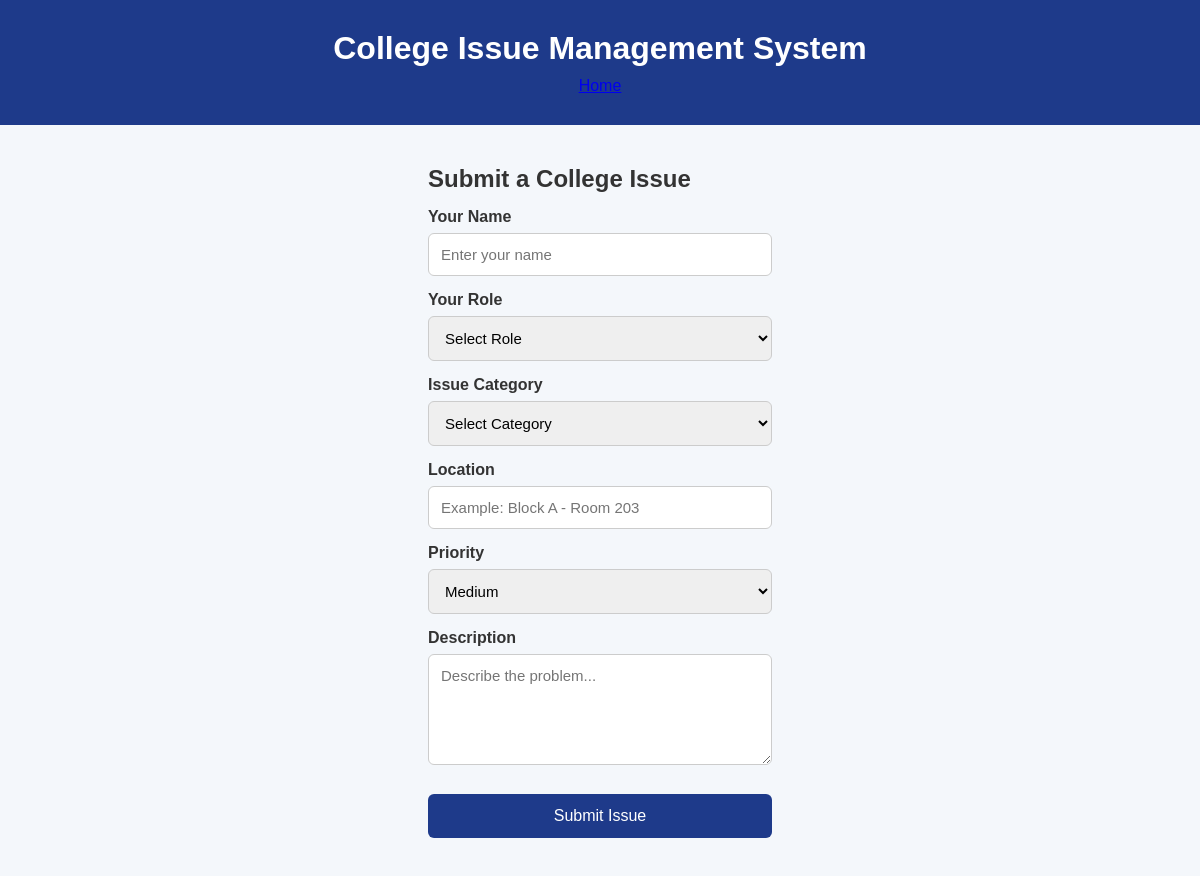
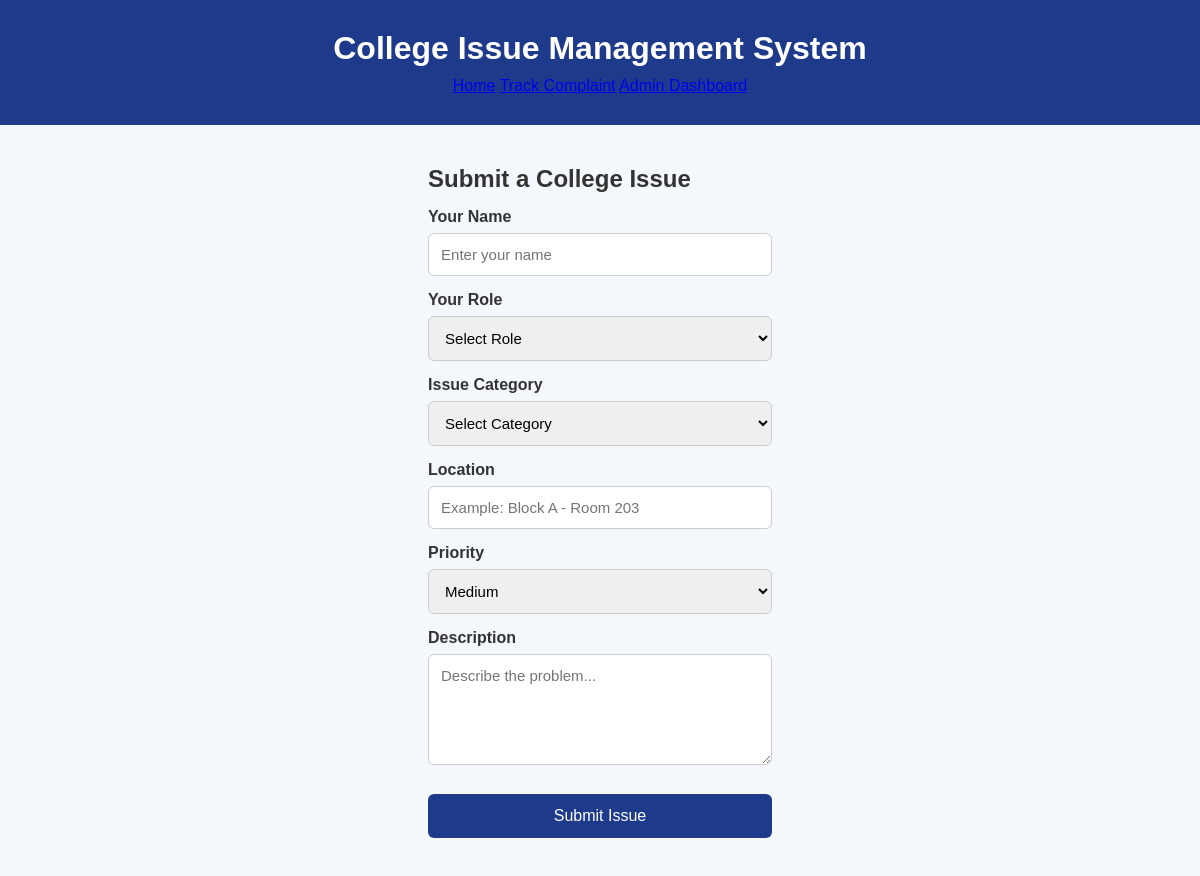
Before and after one commit to haindinimalla2008-ux/College-Issue-System, an Electron app: page frontend/index.html in a window 1200 px wide. Drawn offline with Linux system fonts and the light colour scheme.

Commit message:
Restore navigation

```diff
--- a/frontend/index.html
+++ b/frontend/index.html
@@ -16,6 +16,8 @@
 
         <nav>
             <a href="./index.html">Home</a>
+            <a href="./track.html">Track Complaint</a>
+            <a href="./admin.html">Admin Dashboard</a>
         </nav>
     </header>
 
@@ -28,6 +30,7 @@
             <form id="complaintForm">
 
                 <label for="name">Your Name</label>
+
                 <input
                     type="text"
                     id="name"
@@ -36,6 +39,7 @@
                 >
 
                 <label for="role">Your Role</label>
+
                 <select id="role" required>
                     <option value="">Select Role</option>
                     <option value="Student">Student</option>
@@ -44,6 +48,7 @@
                 </select>
 
                 <label for="category">Issue Category</label>
+
                 <select id="category" required>
                     <option value="">Select Category</option>
                     <option value="Infrastructure">Infrastructure</option>
@@ -56,6 +61,7 @@
                 </select>
 
                 <label for="location">Location</label>
+
                 <input
                     type="text"
                     id="location"
@@ -64,6 +70,7 @@
                 >
 
                 <label for="priority">Priority</label>
+
                 <select id="priority" required>
                     <option value="Low">Low</option>
                     <option value="Medium" selected>Medium</option>
@@ -71,10 +78,11 @@
                 </select>
 
                 <label for="description">Description</label>
+
                 <textarea
                     id="description"
+                    rows="5"
                     placeholder="Describe the problem..."
-                    rows="5"
                     required
                 ></textarea>
 
```
